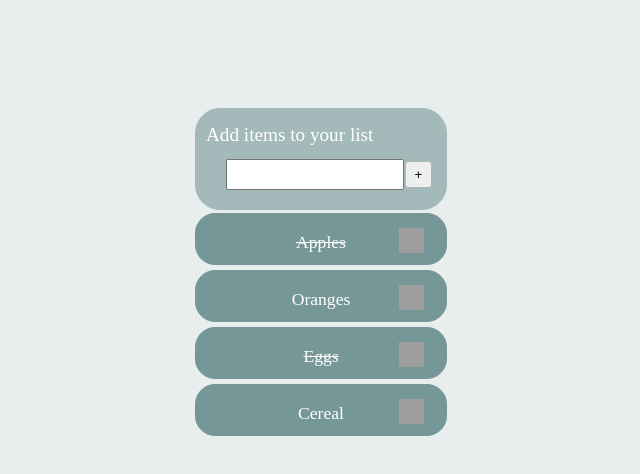
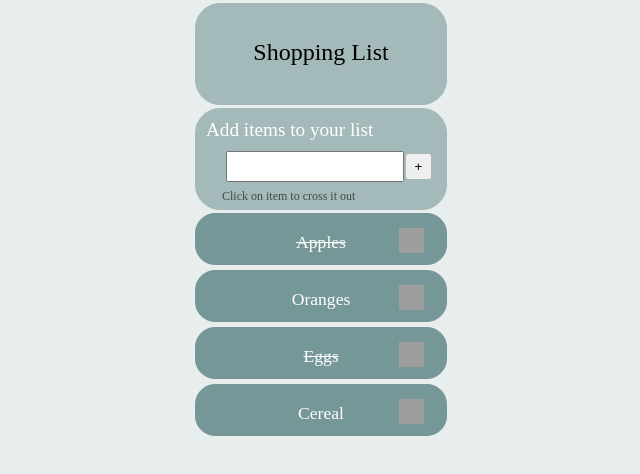
Before and after one commit to basseljaafar/shopping-list, a plain HTML site: page index.html in a window 1280 px wide. Shown: the top 474 px of the page, without its empty margins (363-1003 px from the left). Drawn offline with Linux system fonts and the light colour scheme; grey boxes are pictures that could not be loaded.

Commit message:
Adjustment HTML css

```diff
--- a/index.html
+++ b/index.html
@@ -8,10 +8,12 @@
 </head>
 <body>
 <div class="part one">
+<div class="intro"><p class="title">Shopping List</p></div>
 <div class="box">
 <p class="add">Add items to your list</p>
 <input class="text" type="text"/>
 <button class="but" type="button">+</button>
+<p class="instructions">Click on item to cross it out</p>
 </div>
 </div>
 <div class="part two">
--- a/main.css
+++ b/main.css
@@ -29,15 +29,37 @@ border-radius:25px;
 background:#a4b9b9;
 }
 
+.intro {
+position:absolute;
+height:100px;
+width:250px;
+border:1px solid #a4b9b9;
+margin-left:550px;
+/*margin-top:100px;*/
+border-radius:25px;
+background:#a4b9b9;
+top:3px;
+text-align:center;
+font-family:Stencil;
+font-size:150%;
+
+}
+
+.title {
+margin-top:35px;
+}
+
 .text {
 position:absolute;
 height:25px;
 width:170px;
-top:50px;
+top:42px;
 left:30px;
 font-size:110%;
-font-family:Impact;
+font-family:Arial;
 padding-left:2px;
+/*color:gray;*/
+font-weight:bold;
 }
 
 .but {
@@ -50,7 +72,7 @@ margin:0px;
 border-radius:10%;
 background:#d1dcdcl
 border:1px solid #d1dcdc;
-top:53px;
+top:45px;
 left:210px;
 }
 
@@ -61,7 +83,7 @@ font-family:Stencil;
 font-size:120%;
 color:white;
 left:10px;
-margin-top:15px;
+margin-top:10px;
 }
 
 li {
@@ -102,3 +124,16 @@ position:relative;
 top:-42.5px;
 left:90px;
 }
+
+.instructions {
+display:block;
+font-family:Stencil;
+/*color:gray;*/
+font-size:75%;
+position:absolute;
+margin:0;
+padding:0;
+bottom:5px;
+left:26px;
+opacity:0.6;
+}
```
